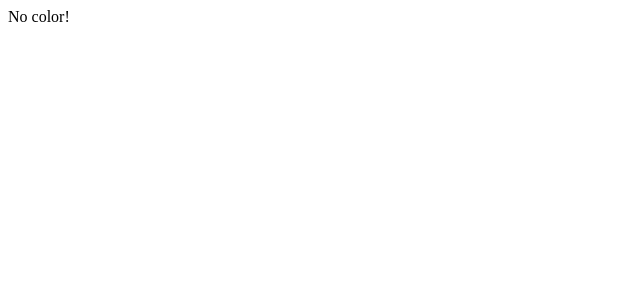
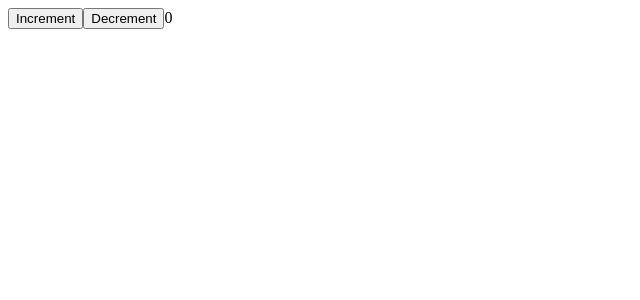
Before and after one commit to nickschoey/ahbits-ts, a React (Create React App) app: page / in a window 1280 px wide. Shown: the top 300 px of the page, without its empty margins (0-640 px from the left). Built offline with nearby package versions, Linux system fonts and the light colour scheme.

Commit message:
lesson 259

```diff
--- a/src/index.tsx
+++ b/src/index.tsx
@@ -6,8 +6,22 @@
 }
 
 class App extends React.Component<AppProps> {
+  state = { counter: 0 };
+  onIncrement = (): void => {
+    this.setState({ counter: this.state.counter + 1 });
+  };
+
+  onDecrement = (): void => {
+    this.setState({ counter: this.state.counter - 1 });
+  };
   render() {
-    return <div>{this.props.color || 'No color!'}</div>;
+    return (
+      <div>
+        <button onClick={this.onIncrement}>Increment</button>
+        <button onClick={this.onDecrement}>Decrement</button>
+        {this.state.counter}
+      </div>
+    );
   }
 }
 
```
